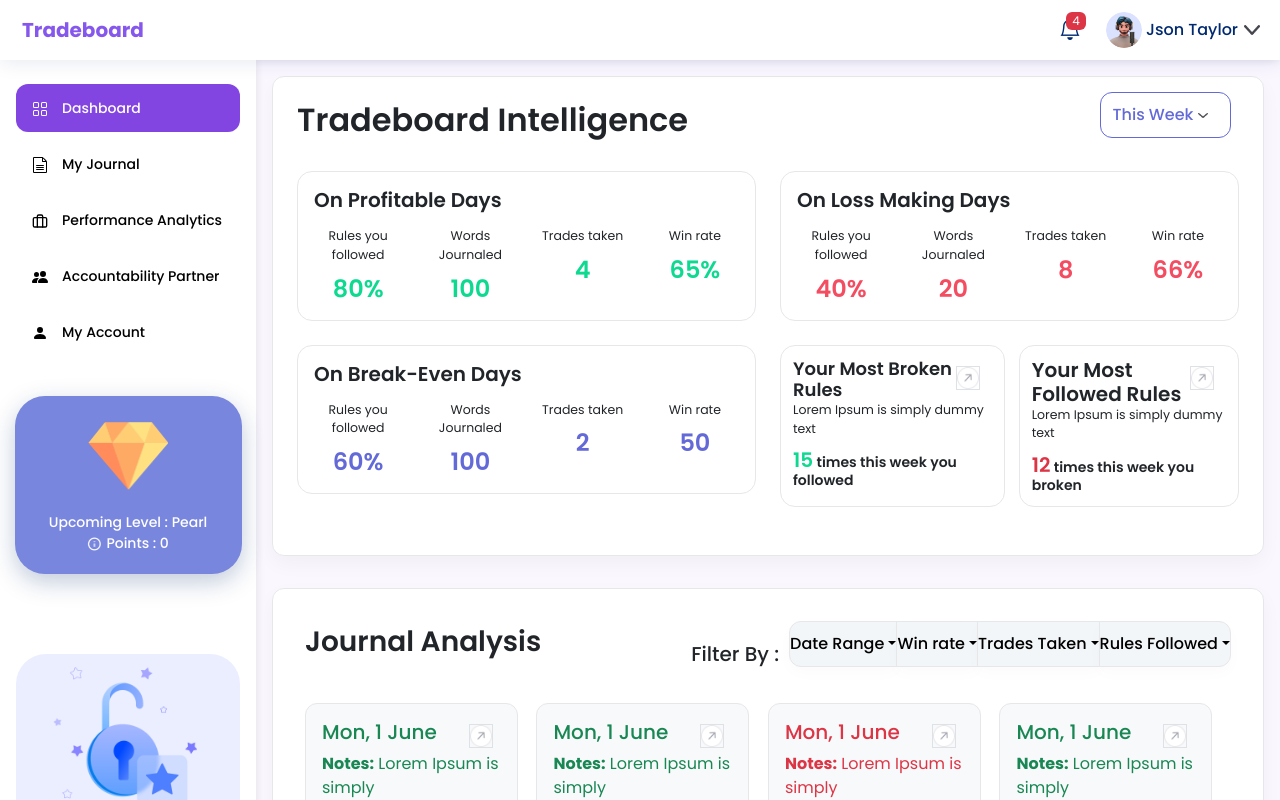
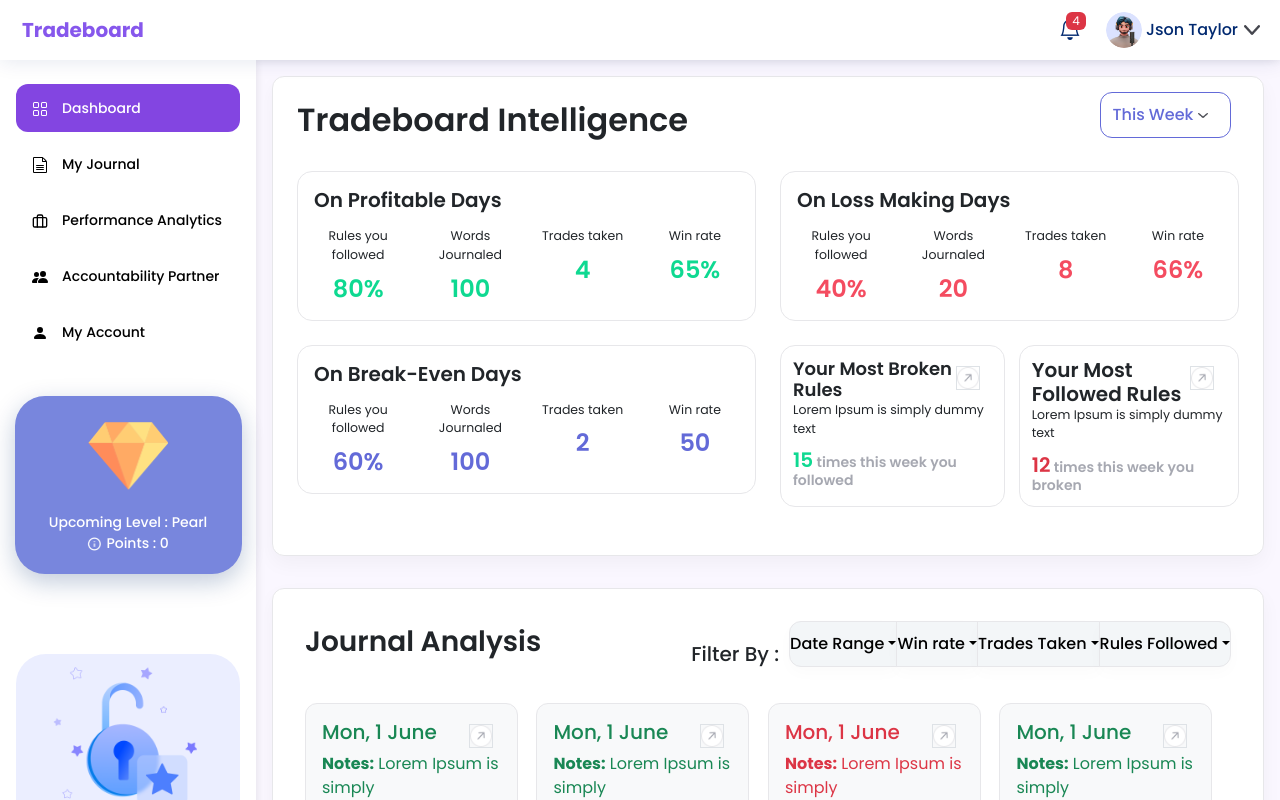
Before and after one commit to deosaurabhs/tradeboard, a React (Create React App) app: page /performanceAnalytics in a window 1280 px wide. Built offline with nearby package versions, Linux system fonts and the light colour scheme.

Commit message:
Changed text color.

```diff
--- a/src/pages/PerformanceAnalytics.jsx
+++ b/src/pages/PerformanceAnalytics.jsx
@@ -233,6 +233,7 @@ function PerformanceAnalytics() {
                           fontSize: 14,
                           fontFamily: "Poppins",
                           fontWeight: "400",
+                          color: "#A6A8B1"
                         }}
                       >
                         <span
@@ -300,6 +301,7 @@ function PerformanceAnalytics() {
                           fontSize: 14,
                           fontFamily: "Poppins",
                           fontWeight: "400",
+                          color: "#A6A8B1"
                         }}
                       >
                         <span
```
